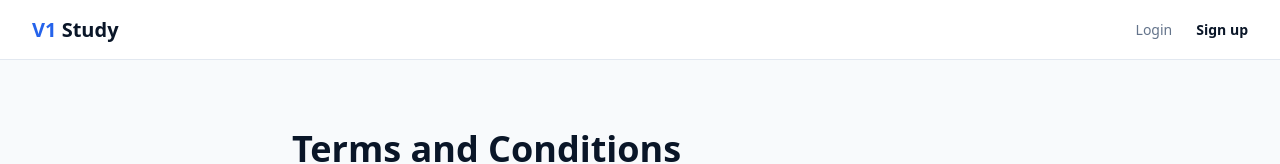
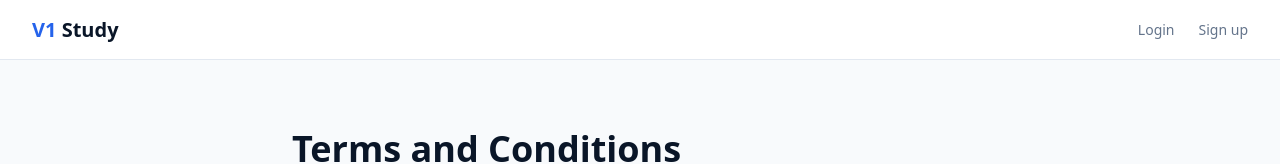
Before and after one commit to daniellongford/V1Study, a Next.js app: page /terms in a window 1280 px wide. Shown: the top 164 px of the page. Built offline with nearby package versions, Linux system fonts and the light colour scheme.

Commit message:
Update page.tsx

```diff
--- a/app/terms/page.tsx
+++ b/app/terms/page.tsx
@@ -93,7 +93,7 @@ export default function TermsPage() {
         </a>
         <div style={{ display: 'flex', gap: '1.5rem', alignItems: 'center' }}>
           <a href="/login" style={{ color: '#64748b', textDecoration: 'none', fontSize: '14px' }}>Login</a>
-          <a href="/signup" style={{ color: '#0a1628', textDecoration: 'none', fontSize: '14px', fontWeight: '600' }}>Sign up</a>
+          <a href="/signup" style={{ color: '#64748b', textDecoration: 'none', fontSize: '14px' }}>Sign up</a>
         </div>
       </nav>
 
```
